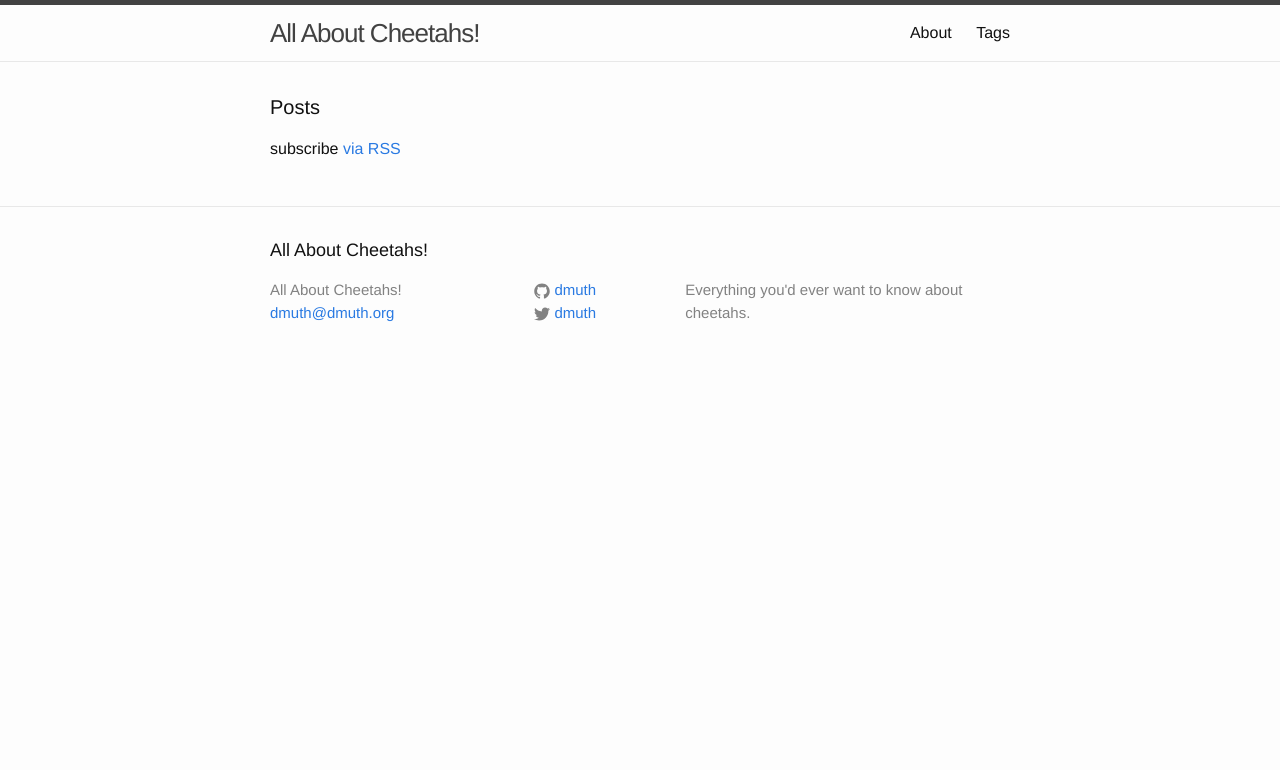
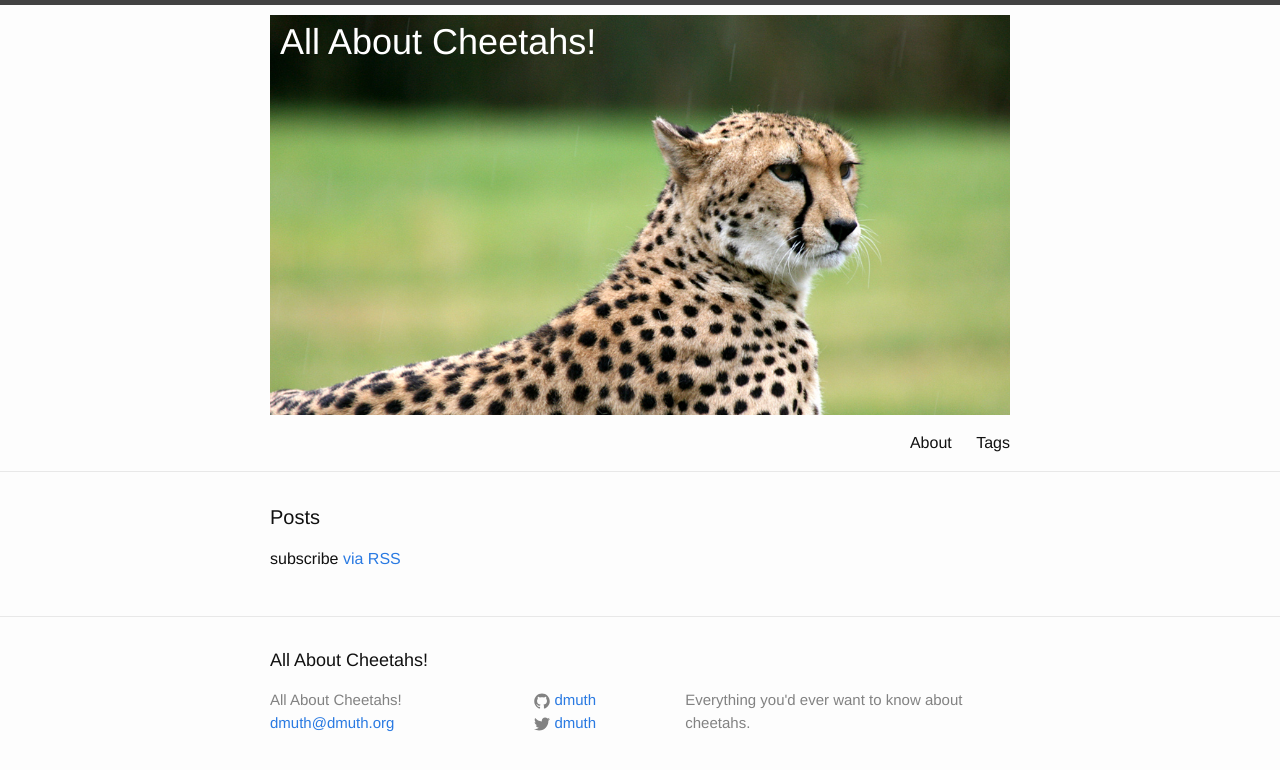
Before and after one commit to dmuth/dmuth.github.io, a Jekyll site: the page built from index.html, in a window 1280 px wide. Shown: the top 770 px of the page. Built offline with Jekyll 4.4.1, drawn with Linux system fonts in a browser that asks for light colours.

Commit message:
Added background image in header

```diff
--- a/_includes/header.html
+++ b/_includes/header.html
@@ -2,7 +2,26 @@
 
   <div class="wrapper">
 
-    <a class="site-title" href="{{ site.baseurl }}/">{{ site.title }}</a>
+<div style="
+	margin-top: 10px;
+	background-image: url('/assets/img/cheetah.jpg');
+	background-position: top 0px left 0px;
+	background-repeat: no-repeat;
+	background-size: cover;
+	height: 400px;
+">
+
+	<div style="
+	     padding-left: 10px;
+	     display: table-cell;
+	     vertical-align: top;
+	     height: 300px;
+		">
+	    <a class="site-title" href="{{ site.baseurl }}/">{{ site.title }}</a>
+	</div>
+
+</div>
+
 
     <nav class="site-nav">
       <a href="#" class="menu-icon">
--- a/_sass/_layout.scss
+++ b/_sass/_layout.scss
@@ -11,15 +11,10 @@
 }
 
 .site-title {
-    font-size: 26px;
-    line-height: 56px;
-    letter-spacing: -1px;
-    margin-bottom: 0;
-    float: left;
-
+    font-size: 36px;
     &,
     &:visited {
-        color: $grey-color-dark;
+		color: white;
     }
 }
 
```
Also changed, not shown: assets/img/cheetah.jpg (added).
